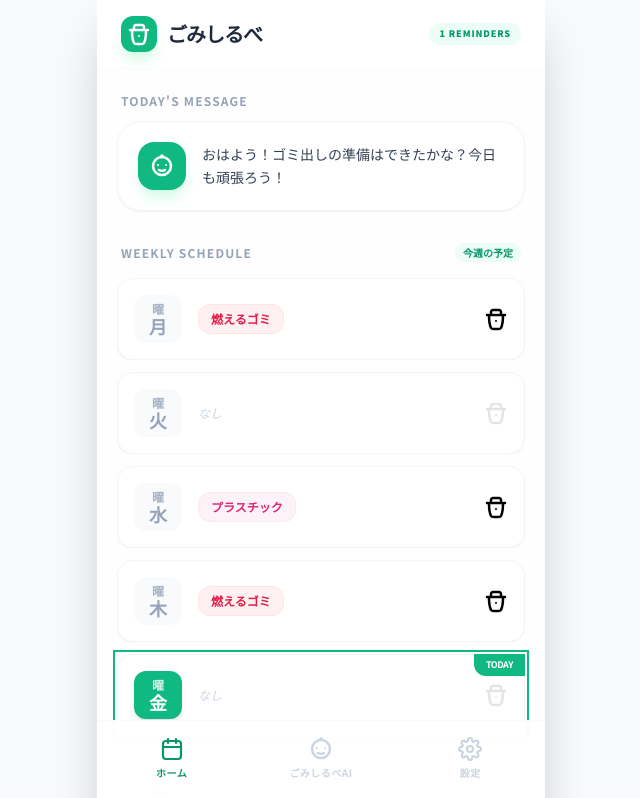
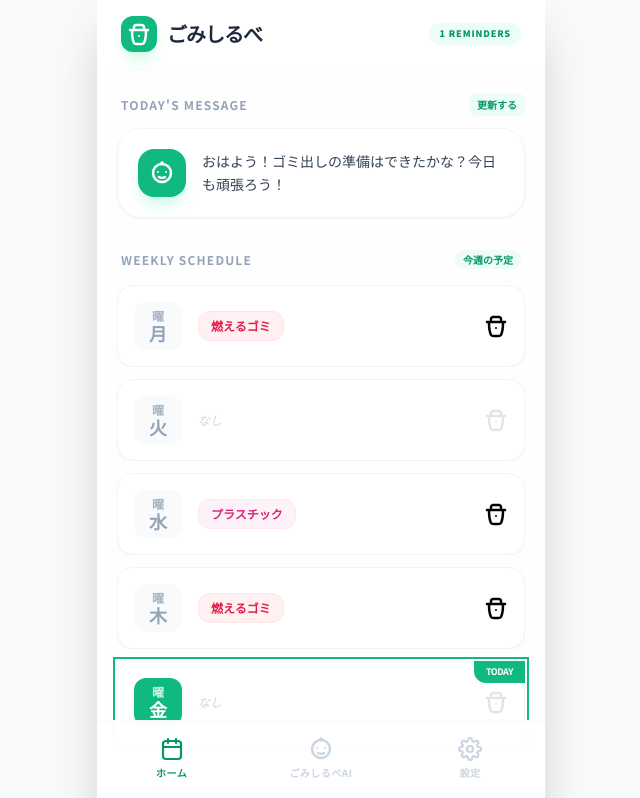
Before and after one commit to RyotaSuehiro/-, a React (Vite) app: page / in a window 1280 px wide. Shown: the top 798 px of the page, without its empty margins (319-959 px from the left). Built offline with nearby package versions, Linux system fonts and the light colour scheme; no server answers.

Commit message:
feat(dashboard): Improve greeting fetching and UI
Refactors the greeting fetching logic to include a loading state and a force option. Also updates the import map for better Vite integration and clarifies the script tag usage in the HTML.

```diff
--- a/components/Dashboard.tsx
+++ b/components/Dashboard.tsx
@@ -11,13 +11,28 @@ interface DashboardProps {
 
 const Dashboard: React.FC<DashboardProps> = ({ settings }) => {
   const [greeting, setGreeting] = useState<string>('読み込み中...');
+  const [isGreetingLoading, setIsGreetingLoading] = useState(false);
   const [weekSchedule, setWeekSchedule] = useState<{ dayIdx: number, rules: GarbageRule[] }[]>([]);
   const [isCompleted, setIsCompleted] = useState(false);
-  const [previewUrl, setPreviewUrl] = useState<string | null>(null);
   const fileInputRef = useRef<HTMLInputElement>(null);
 
   const today = new Date();
   const todayGarbage = getGarbageForDate(settings.rules, today);
+
+  const fetchGreeting = async (force: boolean = false) => {
+    if (isGreetingLoading) return;
+    setIsGreetingLoading(true);
+    if (force) setGreeting('考え中...');
+
+    try {
+      const g = await getMorningGreeting(settings.userName, todayGarbage.map(r => r.type));
+      setGreeting(g);
+    } catch (e) {
+      setGreeting("おはよう！今日も一日、自分のペースで頑張ろう。");
+    } finally {
+      setIsGreetingLoading(false);
+    }
+  };
 
   useEffect(() => {
     const currentDay = today.getDay();
@@ -35,13 +50,8 @@ const Dashboard: React.FC<DashboardProps> = ({ settings }) => {
     }
     setWeekSchedule(schedule);
 
-    const fetchGreeting = async () => {
-      const g = await getMorningGreeting(settings.userName, todayGarbage.map(r => r.type));
-      setGreeting(g);
-    };
     fetchGreeting();
 
-    // 今日の完了フラグをチェック
     const completedKey = `completed_${today.toDateString()}`;
     if (localStorage.getItem(completedKey)) {
       setIsCompleted(true);
@@ -56,13 +66,9 @@ const Dashboard: React.FC<DashboardProps> = ({ settings }) => {
     const file = e.target.files?.[0];
     if (!file) return;
 
-    const url = URL.createObjectURL(file);
-    setPreviewUrl(url);
-
     const types = todayGarbage.map(r => r.type).join('、');
     const message = `【ゴミ出し完了！】\n${settings.userName}さんが「${types}」を捨ててきました！📸\n今日も一日頑張りましょう！`;
 
-    // Web Share APIを使用してLINE等へシェア
     if (navigator.share) {
       try {
         await navigator.share({
@@ -73,10 +79,8 @@ const Dashboard: React.FC<DashboardProps> = ({ settings }) => {
         finalizeCompletion();
       } catch (err) {
         console.log('Share failed or cancelled', err);
-        // キャンセルされてもプレビューは見せる
       }
     } else {
-      // Fallback: LINE URL Scheme (テキストのみ)
       const lineUrl = `https://line.me/R/msg/text/?${encodeURIComponent(message)}`;
       window.open(lineUrl, '_blank');
       finalizeCompletion();
@@ -86,15 +90,34 @@ const Dashboard: React.FC<DashboardProps> = ({ settings }) => {
   const finalizeCompletion = () => {
     setIsCompleted(true);
     localStorage.setItem(`completed_${today.toDateString()}`, 'true');
-    setPreviewUrl(null);
   };
 
   return (
     <div className="px-5 py-6 animate-in fade-in duration-700">
       {/* AI Greeting Card */}
       <div className="mb-8">
-        <h2 className="text-xs font-bold text-slate-400 uppercase tracking-widest mb-3 ml-1">Today's Message</h2>
-        <div className="bg-white p-5 rounded-3xl shadow-sm border border-slate-100 flex gap-4 items-center">
+        <div className="flex items-center justify-between mb-3 ml-1">
+          <h2 className="text-xs font-bold text-slate-400 uppercase tracking-widest">Today's Message</h2>
+          <button
+            onClick={() => fetchGreeting(true)}
+            disabled={isGreetingLoading}
+            className={`text-[10px] font-bold text-emerald-600 bg-emerald-50 px-2 py-1 rounded-lg transition-all active:rotate-180 ${isGreetingLoading ? 'opacity-50' : ''}`}
+          >
+            {isGreetingLoading ? '取得中...' : '更新する'}
+          </button>
+        </div>
+        <div className="bg-white p-5 rounded-3xl shadow-sm border border-slate-100 flex gap-4 items-center relative overflow-hidden">
+          {isGreetingLoading && (
+            <div className="absolute inset-x-0 bottom-0 h-0.5 bg-emerald-100 overflow-hidden">
+              <div className="h-full bg-emerald-500 w-1/3 animate-[progress_1.5s_infinite_linear]"></div>
+            </div>
+          )}
+          <style>{`
+            @keyframes progress {
+              0% { transform: translateX(-100%); }
+              100% { transform: translateX(300%); }
+            }
+          `}</style>
           <div className="bg-emerald-500 w-12 h-12 rounded-2xl flex items-center justify-center text-white shrink-0 shadow-lg shadow-emerald-100">
             <Icons.Bot />
           </div>
--- a/index.html
+++ b/index.html
@@ -56,18 +56,18 @@
 <script type="importmap">
 {
   "imports": {
-    "vite": "https://esm.sh/vite@^7.3.1",
+    "react": "https://esm.sh/react@^19.2.3",
+    "react-dom/": "https://esm.sh/react-dom@^19.2.3/",
     "react/": "https://esm.sh/react@^19.2.3/",
-    "react": "https://esm.sh/react@^19.2.3",
     "@google/genai": "https://esm.sh/@google/genai@^1.37.0",
-    "react-dom/": "https://esm.sh/react-dom@^19.2.3/"
+    "vite": "https://esm.sh/vite@^7.3.1"
   }
 }
 </script>
 </head>
 <body>
     <div id="root"></div>
-    <!-- プログラムの入り口となるスクリプトを追加 -->
+    <!-- Viteが自動的にライブラリを管理するため、scriptタグ1本でOKです -->
     <script type="module" src="/index.tsx"></script>
     <script>
       if ('serviceWorker' in navigator) {
```
